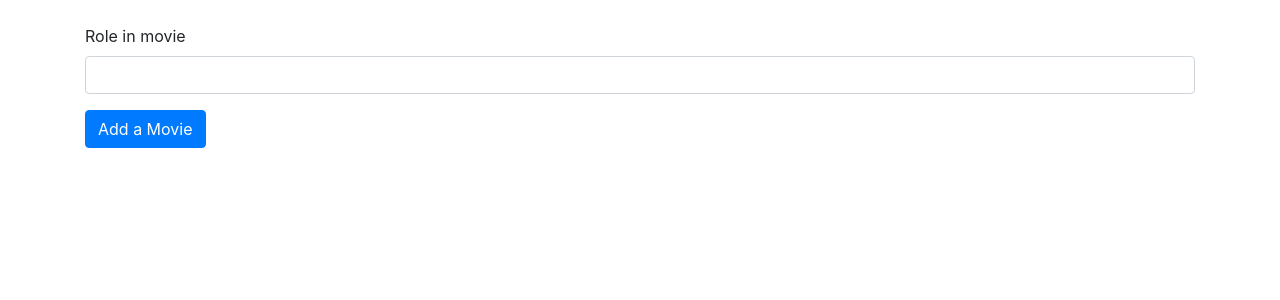
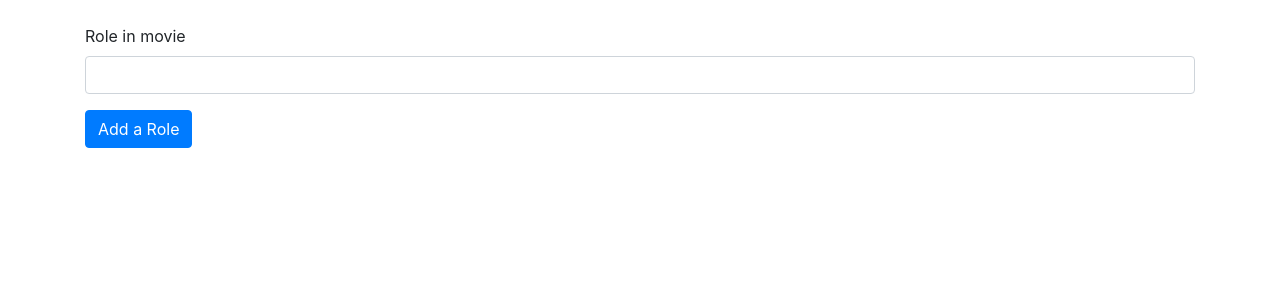
Before and after one commit to veliblesku/elokuvatietokanta, a Flask app: page /roles/new/ in a window 1280 px wide. Shown: the part 56-356 px from the top of the page. Run offline with Flask 2, Linux system fonts and the light colour scheme; parts of the project's set-up code (start-up, migrations or seed data) failed here and were passed over; some libraries are stand-ins or nearby versions.

Commit message:
heroku fix

```diff
--- a/application/templates/roles/new.html
+++ b/application/templates/roles/new.html
@@ -4,6 +4,6 @@
 {% block body %}
 <form method="POST" action="{{ url_for('roles_create') }}">
   {{ render_field(form.rolename) }}
-  <button type="submit" class="btn btn-primary">Add a Movie</button>
+  <button type="submit" class="btn btn-primary">Add a Role</button>
 </form>
 {% endblock %}
```
